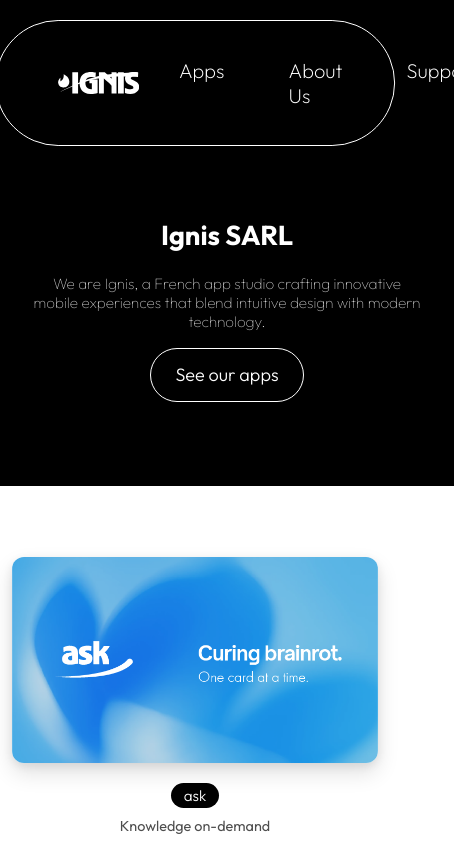
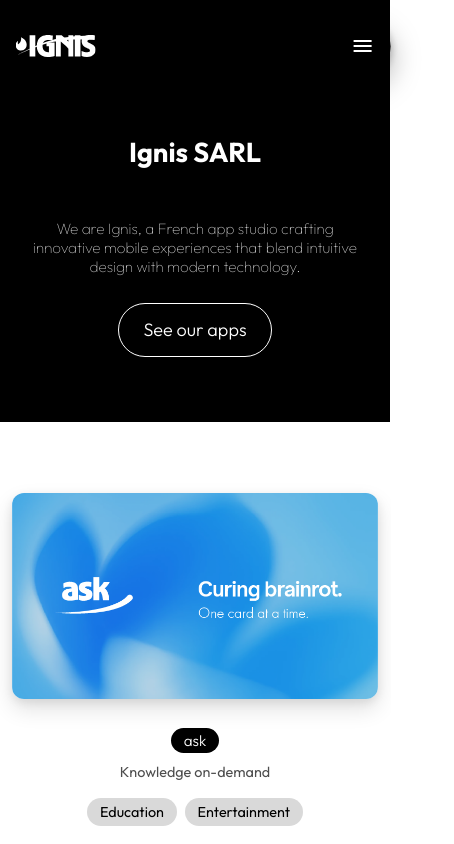
Before and after one commit to karlxignis/ignis, an Angular app: page / in a window 390 px wide. Shown: the top 844 px of the page, 454 px wide, since content can reach past the window. Built offline with nearby package versions, Linux system fonts and the light colour scheme.

Commit message:
Implements navigation

```diff
--- a/src/app/header/header.component.css
+++ b/src/app/header/header.component.css
@@ -1,3 +1,4 @@
+/* Floating capsule header (existing foundation) */
 .header-container {
   position: fixed;
   top: 20px;
@@ -5,14 +6,13 @@
   transform: translateX(-50%);
   z-index: 1000;
 
-  width: 70%; /* wider capsule */
+  width: 70%;
   background-color: #000;
   border: 1px solid #fff;
-  border-radius: 9999px; /* capsule */
-  padding: 2.3rem 3.9rem; /* more vertical padding */
+  border-radius: 9999px;
+  padding: 1.25rem 2rem;
 
-  box-shadow: 0 12px 30px rgba(0, 0, 0, 0.35),
-    0 2px 8px rgba(0, 0, 0, 0.3);
+  box-shadow: 0 12px 30px rgba(0, 0, 0, 0.35), 0 2px 8px rgba(0, 0, 0, 0.3);
 }
 
 .header-inner {
@@ -21,36 +21,140 @@
   gap: 2.5rem;
 }
 
+/* Logo */
 .logo-link {
   display: flex;
   align-items: center;
 }
-
 .logo {
   height: 22px;
   cursor: pointer;
 }
 
+/* Desktop nav */
 .nav-tabs {
   display: flex;
   gap: 4rem;
 }
-
 .nav-tabs a {
   text-decoration: none;
   font-family: 'Outfit', sans-serif;
   font-weight: 200;
-  font-size: 1.25rem; /* bigger text */
-  color: #a4a3a3; /* inactive */
+  font-size: 1.25rem;
+  color: #a4a3a3;
   transition: color 0.25s ease;
 }
-
-/* Active link */
-.nav-tabs a.active {
+.nav-tabs a.active,
+.nav-tabs a.root-active {
   color: #fff;
 }
 
-/* Root case: force all links white */
-.nav-tabs a.root-active {
-  color: #fff;
+/* Hamburger button (hidden on desktop) */
+.menu-btn {
+  margin-left: auto;
+  display: none;
+  background: transparent;
+  border: 0;
+  padding: 0;
+  cursor: pointer;
+  line-height: 0;
+  width: 24px;
+  height: 24px;
 }
+.menu-icon {
+  width: 24px;
+  height: 24px;
+  display: block;
+  filter: invert(1); /* ensure white icon if SVG is black */
+}
+
+/* Mobile dropdown (rendered only when isMenuOpen = true) */
+.mobile-nav {
+  display: none; /* default hidden; shown in mobile via media query + *ngIf */
+}
+
+/* =========================
+   Responsive behavior
+   ========================= */
+
+/* Tablet & down: tighten width a bit so the capsule breathes */
+@media (max-width: 1024px) {
+  .header-container {
+    width: 86%;
+    padding: 1rem 1.25rem;
+  }
+}
+
+/* Mobile: switch to hamburger menu */
+@media (max-width: 768px) {
+  .desktop-nav {
+    display: none; /* hide desktop links */
+  }
+
+  .menu-btn {
+    display: inline-flex; /* show hamburger */
+    margin-left: auto;
+  }
+
+  /* Keep the capsule smaller on phones */
+  .header-container {
+    width: 92%;
+    padding: 0.9rem 1rem;
+    gap: 0;
+  }
+
+  /* Mobile dropdown styling */
+  .mobile-nav {
+    display: flex;              /* shown only when *ngIf is true */
+    flex-direction: column;
+    gap: 0.75rem;
+
+    /* Dropdown panel under the capsule header */
+    margin-top: 0.75rem;
+    background: #000;
+    border: 1px solid #fff;
+    border-radius: 16px;
+
+    /* Make it feel like a floating panel aligned to the capsule */
+    padding: 0.85rem 1rem;
+
+    /* Shadow for depth */
+    box-shadow: 0 16px 40px rgba(0, 0, 0, 0.45), 0 4px 12px rgba(0, 0, 0, 0.35);
+
+    /* Keep the panel centered below the header capsule */
+    width: 92%;
+    margin-left: 50%;
+    transform: translateX(-50%);
+  }
+
+  .mobile-nav a {
+    text-decoration: none;
+    font-family: 'Outfit', sans-serif;
+    font-weight: 200;
+    font-size: 1.1rem;
+    color: #a4a3a3;
+    padding: 0.4rem 0.1rem;
+  }
+
+  .mobile-nav a.active,
+  .mobile-nav a.root-active {
+    color: #fff;
+  }
+}
+
+/* Little affordance when menu is open (optional) */
+@media (max-width: 768px) {
+  .header-container {
+    border: none;
+  }
+  .header-container.menu-open {
+    box-shadow: 0 18px 44px rgba(0, 0, 0, 0.5), 0 3px 10px rgba(0, 0, 0, 0.35);
+  }
+}
+
+.menu-icon {
+  width: 24px;
+  height: 24px;
+  display: block;
+  filter: brightness(0) invert(1); /* turns any dark icon into pure white */
+}
--- a/src/app/header/header.component.html
+++ b/src/app/header/header.component.html
@@ -1,30 +1,38 @@
-<header class="header-container">
+<header class="header-container" [class.menu-open]="isMenuOpen">
   <div class="header-inner">
-    <!-- Logo -->
-    <a routerLink="/" class="logo-link">
-      <img src="assets/images/logo_white.svg" alt="Logo" class="logo" />
+    <!-- Logo (click -> root) -->
+    <a routerLink="/" class="logo-link" aria-label="Go to home">
+      <img src="assets/images/logo_white.svg" alt="Ignis logo" class="logo" />
     </a>
 
-    <!-- Navigation -->
-    <nav class="nav-tabs">
-      <a
-        routerLink="/apps"
-        routerLinkActive="active"
-        [ngClass]="{ 'root-active': isRoot() }"
-        >Apps</a
-      >
-      <a
-        routerLink="/about-us"
-        routerLinkActive="active"
-        [ngClass]="{ 'root-active': isRoot() }"
-        >About Us</a
-      >
-      <a
-        routerLink="/support"
-        routerLinkActive="active"
-        [ngClass]="{ 'root-active': isRoot() }"
-        >Support</a
-      >
+    <!-- Desktop navigation -->
+    <nav class="nav-tabs desktop-nav">
+      <a routerLink="/apps" routerLinkActive="active" [ngClass]="{ 'root-active': isRoot() }">Apps</a>
+      <a routerLink="/about-us" routerLinkActive="active" [ngClass]="{ 'root-active': isRoot() }">About Us</a>
+      <a routerLink="/support" routerLinkActive="active" [ngClass]="{ 'root-active': isRoot() }">Support</a>
     </nav>
+
+    <!-- Mobile hamburger button -->
+    <button
+      class="menu-btn"
+      type="button"
+      (click)="toggleMenu()"
+      [attr.aria-expanded]="isMenuOpen"
+      aria-controls="mobileMenu"
+      aria-label="Toggle navigation"
+    >
+      <img
+        [src]="isMenuOpen ? 'assets/images/close.svg' : 'assets/images/menu.svg'"
+        alt=""
+        class="menu-icon"
+      />
+    </button>
   </div>
+
+  <!-- Mobile navigation (dropdown) -->
+  <nav class="mobile-nav" *ngIf="isMenuOpen" id="mobileMenu">
+    <a routerLink="/apps" routerLinkActive="active" [ngClass]="{ 'root-active': isRoot() }">Apps</a>
+    <a routerLink="/about-us" routerLinkActive="active" [ngClass]="{ 'root-active': isRoot() }">About Us</a>
+    <a routerLink="/support" routerLinkActive="active" [ngClass]="{ 'root-active': isRoot() }">Support</a>
+  </nav>
 </header>
--- a/src/app/header/header.component.ts
+++ b/src/app/header/header.component.ts
@@ -1,18 +1,36 @@
-import { Component } from '@angular/core';
-import { RouterLink, RouterLinkActive, Router } from '@angular/router';
-import { CommonModule } from '@angular/common';
+import { Component, OnDestroy } from '@angular/core';
+import { CommonModule, NgIf, NgClass } from '@angular/common';
+import { Router, RouterLink, RouterLinkActive, NavigationEnd } from '@angular/router';
+import { Subject, filter, takeUntil } from 'rxjs';
 
 @Component({
   selector: 'app-header',
   standalone: true,
-  imports: [CommonModule, RouterLink, RouterLinkActive],
+  imports: [CommonModule, RouterLink, RouterLinkActive, NgIf, NgClass],
   templateUrl: './header.component.html',
   styleUrls: ['./header.component.css'],
 })
-export class HeaderComponent {
-  constructor(private router: Router) {}
+export class HeaderComponent implements OnDestroy {
+  isMenuOpen = false;
+  private destroy$ = new Subject<void>();
+
+  constructor(private router: Router) {
+    // Close the mobile menu after navigating
+    this.router.events
+      .pipe(filter((e) => e instanceof NavigationEnd), takeUntil(this.destroy$))
+      .subscribe(() => (this.isMenuOpen = false));
+  }
 
   isRoot(): boolean {
     return this.router.url === '/';
   }
+
+  toggleMenu(): void {
+    this.isMenuOpen = !this.isMenuOpen;
+  }
+
+  ngOnDestroy(): void {
+    this.destroy$.next();
+    this.destroy$.complete();
+  }
 }
--- a/src/app/home/home.component.css
+++ b/src/app/home/home.component.css
@@ -11,31 +11,33 @@
   margin: 0;
   background: #000;
   color: #fff;
-
   display: flex;
   align-items: center;
-  justify-content: center;
+  justify-content: center; /* ✅ always center child horizontally */
   padding: 2rem;
+  box-sizing: border-box;
 }
 
 /* Vertical stack, centered */
 .hero-content {
   display: flex;
   flex-direction: column;
-  align-items: center;
-  text-align: center;
-  gap: 0.1rem;
+  align-items: center;  /* ✅ center children horizontally */
+  text-align: center;   /* ✅ center text */
+  gap: 0.75rem;
   max-width: 900px;
   width: 100%;
-  margin-top: 8rem;
+  margin: 8rem auto 0;  /* ✅ auto centers the block */
+  box-sizing: border-box;
+  transform: translateY(-2.5rem);
 }
 
 /* Bold Outfit for the title */
 .brand-title {
   font-family: 'Outfit', sans-serif;
-  font-weight: 700; /* Bold */
+  font-weight: 700;
   font-size: clamp(1.75rem, 4.5vw, 3rem);
-  line-height: 0;
+  line-height: 1.2; /* ✅ avoid line-height:0 which was collapsing text */
 }
 
 /* Light Outfit for the paragraph */
--- a/src/app/home/home.component.html
+++ b/src/app/home/home.component.html
@@ -18,11 +18,15 @@
 <section class="app-area">
   <div class="app-area-inner">
     <div class="app-left">
-      <img src="assets/images/askvisual.png" alt="Ask app visual" class="app-visual" />
+      <a routerLink="/apps" aria-label="See Ask app">
+        <img src="assets/images/askvisual.png" alt="Ask app visual" class="app-visual" />
+      </a>
     </div>
 
     <div class="app-right">
-      <img src="assets/images/logo-ask.png" alt="Ask logo" class="ask-logo" />
+      <a routerLink="/apps" aria-label="See Ask app">
+        <img src="assets/images/logo-ask.png" alt="Ask logo" class="ask-logo" />
+      </a>
 
       <div class="ask-label">ask</div>
       <div class="ask-sublabel">Knowledge on-demand</div>
@@ -35,6 +39,7 @@
   </div>
 </section>
 
+
 <section class="hero-bottom-spacer"></section>
 
 <app-footer></app-footer>
--- a/src/app/home/home.component.ts
+++ b/src/app/home/home.component.ts
@@ -1,10 +1,11 @@
 import { Component } from '@angular/core';
 import { FooterComponent } from '../footer/footer.component';
+import { RouterLink} from '@angular/router';
 
 @Component({
   selector: 'app-home',
   standalone: true,
-  imports: [FooterComponent],
+  imports: [FooterComponent, RouterLink,],
   templateUrl: './home.component.html',
   styleUrl: './home.component.css'
 })
```
Also changed, not shown: public/assets/images/menu.svg (added), src/assets/images/menu.svg (added).
